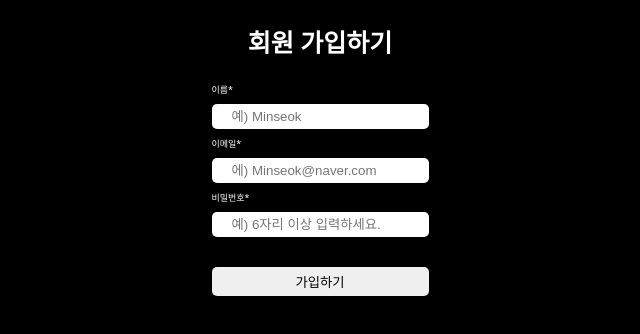
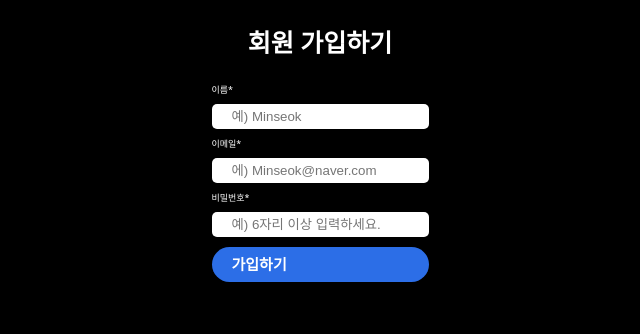
Before and after one commit to GodMinseok/2024_TypeScript, a React (Create React App) app in the folder daelimx/: page /signup in a window 1280 px wide. Shown: the top 334 px of the page, without its empty margins (320-960 px from the left). Built offline with nearby package versions, Linux system fonts and the light colour scheme; the HTML template or start-up script is replaced by a standard one.

Commit message:
회원가입 버튼 생성

```diff
--- a/daelimx/src/screens/signup.tsx
+++ b/daelimx/src/screens/signup.tsx
@@ -43,6 +43,15 @@ const Input = styled.input`
 const SubTitle = styled.p`
   font-size: 9px;
 `;
+// 회원가입 버튼 컴포넌트
+const SignupBtn = styled.div`
+  padding: 10px 20px;
+  border-radius: 20px;
+  background-color: #2c6ee7;
+  font-size: 15px;
+  font-weight: bold;
+  color: white;
+`;
 
 export default () => {
   // 회원 가입을 위한 Process 작성
@@ -76,7 +85,9 @@ export default () => {
   };
 
   // C. 가입버튼을 누른 경우, 입력한 회원 정보를 SERVER에 전달 > 회원가입 처리
-  const onSubmit = () => {};
+  const onSubmit = () => {
+    console.log("가입하기 ");
+  };
 
   // Page Design Rndering (화면 디자인)
   return (
@@ -107,7 +118,7 @@ export default () => {
           placeholder="예) 6자리 이상 입력하세요."
           value={password}
         />
-        <Input name="submit" type="submit" value={"가입하기"} />
+        <SignupBtn>가입하기</SignupBtn>
       </Form>
     </Container>
   );
```
